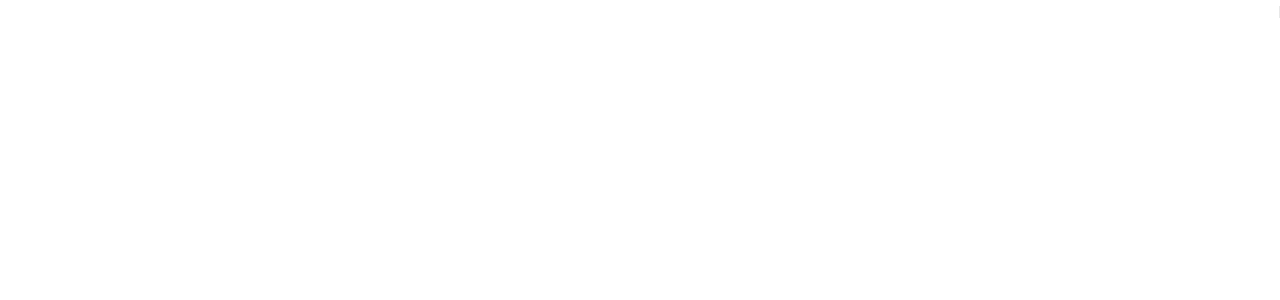
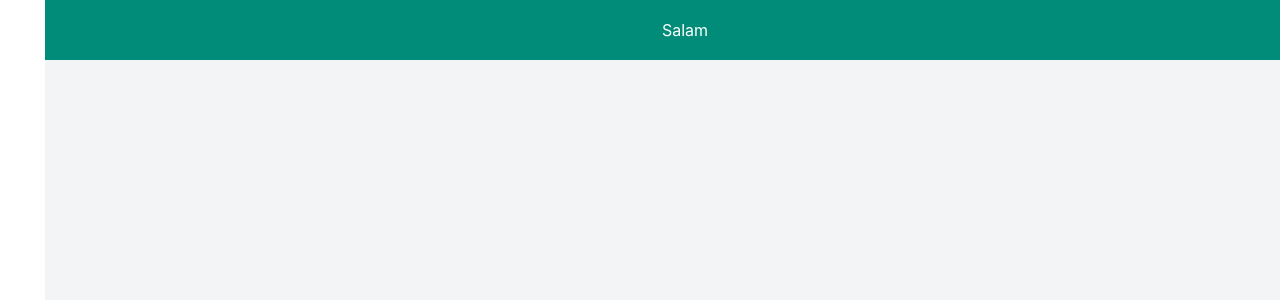
Before and after one commit to mahdiimnzr/Logic_Flow, a React (Vite) app: page / in a window 1280 px wide. Shown: the top 300 px of the page. Built offline with nearby package versions, Linux system fonts and the light colour scheme.

Commit message:
feat/landing: Add Some Themes And Icon Components And A Button Component

```diff
--- a/src/app/AppProvider.jsx
+++ b/src/app/AppProvider.jsx
@@ -9,7 +9,7 @@ const AppProvider = () => {
   return (
     <Suspense fallback={<div>IsLoading</div>}>
       <QueryClientProvider client={queryClient}>
-        <div className={`bg-background-default mx-auto`}>
+        <div className={`light bg-background-default mx-auto h-screen`}>
           <RouterProvider router={router} />
           <ToastContainer
             position="top-right"
--- a/src/assets/styles/global.css
+++ b/src/assets/styles/global.css
@@ -1,6 +1,34 @@
 @import "tailwindcss";
+@custom-variant dark (&:where(.dark, .dark *));
 
 html {
   direction: rtl;
   scroll-behavior: smooth;
 }
+
+.light {
+  --color-green-primary: #008c78;
+  --color-green-dark: #005b77;
+  --color-default-black: #1e1e1e;
+  --color-default-light: #ffffff;
+  --color-background-default: #f3f4f6;
+  --color-light-green: #eefffc;
+}
+
+.dark {
+  --color-green-primary: #008c78;
+  --color-green-dark: #017497;
+  --color-default-black: #ffffff;
+  --color-default-light: #1e1e1e;
+  --color-background-default: #111111;
+  --color-light-green: #eefffc;
+}
+
+@theme {
+  --color-green-primary: var(--color-green-primary);
+  --color-green-dark: var(--color-green-dark);
+  --color-default-black: var(--color-default-black);
+  --color-default-light: var(--color-default-light);
+  --color-background-default: var(--color-page-background);
+  --color-light-green: var(--color-light-green);
+}
--- /dev/null
+++ b/src/components/atoms/Button/Button.jsx
@@ -0,0 +1,10 @@
+const Button = ({ children, className, onClick, color }) => {
+  const buttonColor = { authBtn: "bg-green-primary text-default-light" };
+  return (
+    <button onClick={onClick} className={`${buttonColor[color]} ${className}`}>
+      {children}
+    </button>
+  );
+};
+
+export default Button;
--- /dev/null
+++ b/src/core/icons/EmailIcon.jsx
@@ -0,0 +1,24 @@
+const EmailIcon = ({
+  width = "19",
+  height = "21",
+  color = "#848484",
+  props,
+}) => {
+  return (
+    <svg
+      width={width}
+      height={height}
+      viewBox="0 0 19 21"
+      fill="none"
+      xmlns="http://www.w3.org/2000/svg"
+      {...props}
+    >
+      <path
+        d="M1.6875 4C0.755859 4 0 4.78385 0 5.75C0 6.30052 0.249609 6.81823 0.675 7.15L8.325 13.1C8.72578 13.4099 9.27422 13.4099 9.675 13.1L17.325 7.15C17.7504 6.81823 18 6.30052 18 5.75C18 4.78385 17.2441 4 16.3125 4H1.6875ZM0 8.08333V15.6667C0 16.9536 1.00898 18 2.25 18H15.75C16.991 18 18 16.9536 18 15.6667V8.08333L10.35 14.0333C9.54844 14.6568 8.45156 14.6568 7.65 14.0333L0 8.08333Z"
+        fill={color}
+      />
+    </svg>
+  );
+};
+
+export default EmailIcon;
--- /dev/null
+++ b/src/core/icons/HomeIcon.jsx
@@ -0,0 +1,24 @@
+const FavoriteIcon = ({
+  width = "23",
+  height = "20",
+  color = "#005B77",
+  props,
+}) => {
+  return (
+    <svg
+      width={width}
+      height={height}
+      viewBox="0 0 23 20"
+      fill="none"
+      xmlns="http://www.w3.org/2000/svg"
+      {...props}
+    >
+      <path
+        d="M22.4839 9.97852C22.4839 10.6815 21.8981 11.2322 21.2341 11.2322H19.9844L20.0117 17.4888C20.0117 17.5942 20.0039 17.6997 19.9922 17.8051V18.4378C19.9922 19.3009 19.2931 20 18.43 20H17.8051C17.7622 20 17.7192 20 17.6762 19.9961C17.6216 20 17.5669 20 17.5122 20L16.2429 19.9961H15.3056C14.4425 19.9961 13.7434 19.297 13.7434 18.4339V17.4966V14.9971C13.7434 14.3058 13.1849 13.7473 12.4937 13.7473H9.99414C9.30287 13.7473 8.74439 14.3058 8.74439 14.9971V17.4966V18.4339C8.74439 19.297 8.0453 19.9961 7.18219 19.9961H6.24487H4.99902C4.94044 19.9961 4.88186 19.9922 4.82328 19.9883C4.77641 19.9922 4.72955 19.9961 4.68268 19.9961H4.0578C3.19469 19.9961 2.49561 19.297 2.49561 18.4339V14.0598C2.49561 14.0246 2.49561 13.9856 2.49951 13.9504V11.2283H1.24976C0.546768 11.2283 0 10.6815 0 9.97462C0 9.62312 0.117165 9.31068 0.390549 9.0373L10.4003 0.312439C10.6737 0.0390549 10.9861 0 11.2595 0C11.5329 0 11.8453 0.0781097 12.0797 0.273384L22.0543 9.0412C22.3667 9.31459 22.5229 9.62703 22.4839 9.97852Z"
+        fill={color}
+      />
+    </svg>
+  );
+};
+
+export default FavoriteIcon;
--- a/src/pages/Landing.jsx
+++ b/src/pages/Landing.jsx
@@ -1,5 +1,13 @@
+import Button from "../components/atoms/Button/Button";
+
 const Landing = () => {
-  return <div>Landing</div>;
+  return (
+    <div className={``}>
+      <Button color={"authBtn"} className={`w-full h-15`}>
+        Salam
+      </Button>
+    </div>
+  );
 };
 
 export default Landing;
```
